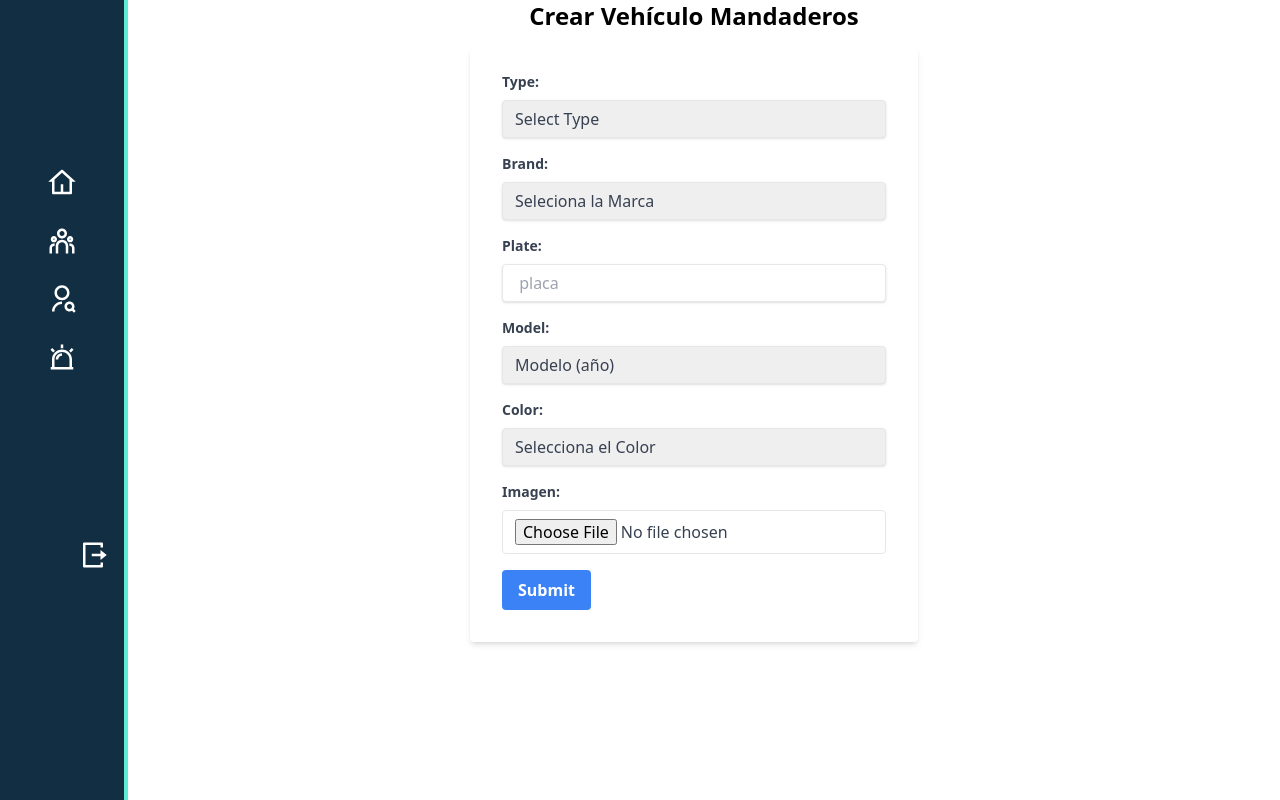
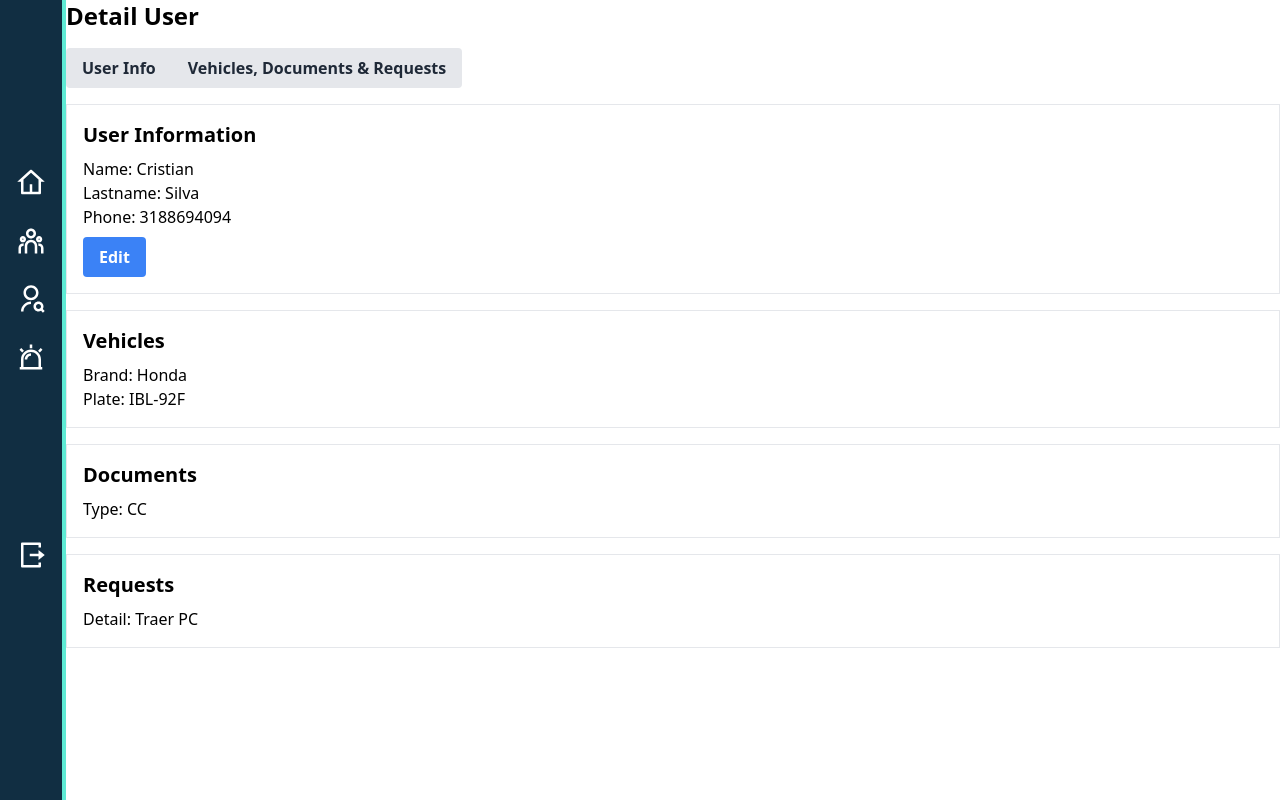
Before and after one commit to criyeurgo91/mandaderoFront, a React (Vite) app: page /users/detail in a window 1280 px wide. Built offline with nearby package versions, Linux system fonts and the light colour scheme.

Commit message:
Se actualiza Rutas y se modifica algunos componentes

```diff
--- a/src/Components/Navbar/Sidebar.jsx
+++ b/src/Components/Navbar/Sidebar.jsx
@@ -1,5 +1,11 @@
 import { Link, useNavigate } from "react-router-dom";
-import {RiHome4Line, RiTeamLine, RiUserSearchLine, RiAlarmWarningLine, RiLogoutBoxRLine,} from "react-icons/ri";
+import {
+  RiHome4Line,
+  RiTeamLine,
+  RiUserSearchLine,
+  RiAlarmWarningLine,
+  RiLogoutBoxRLine,
+} from "react-icons/ri";
 
 const Sidebar = () => {
   const navigate = useNavigate();
@@ -9,24 +15,24 @@ const Sidebar = () => {
   };
 
   return (
-    <div className="bg-primary-900 h-full border-e-4 border-teal-300 absolute inset-y-0 left-0 w-32">
+    <div className="bg-primary-900 h-full border-e-4 border-teal-300">
       <nav className="flex flex-col gap-3 place-self-center py-40">
         <Link
-          to="/dashboardAdmin"
+          to="/Admin"
           className="flex items-center gap-10 justify-center text-3xl text-white py-2 px-4 rounded-tr-[20px] hover:bg-teal-300"
         >
           <RiHome4Line />
         </Link>
 
         <Link
-          to="/Userlist"
+          to="manders"
           className="flex items-center gap-4 justify-center text-3xl text-white py-2 px-4 rounded-tr-[20px] hover:bg-teal-300"
         >
           <RiTeamLine />
         </Link>
 
         <Link
-          to="infoUsers"
+          to="users"
           className="flex items-center gap-4 justify-center text-3xl text-white py-2 px-4 rounded-tr-[20px] hover:bg-teal-300"
         >
           <RiUserSearchLine />
--- a/src/Components/User/UserList.jsx
+++ b/src/Components/User/UserList.jsx
@@ -1,6 +1,6 @@
-import  { useState, useEffect } from 'react';
+import React, { useState, useEffect } from 'react';
 import axios from 'axios';
-import LayoutComp from '../Layout/LayoutComp';
+import { NavLink } from 'react-router-dom';
 
 function UserList() {
   const [users, setUsers] = useState([]);
@@ -99,17 +99,27 @@ function UserList() {
                     Edit
                   </button>
                   <button
-                    className="bg-red-500 hover:bg-red-700 text-white font-bold py-1 px-2 rounded"
+                    className="bg-red-500 hover:bg-red-700 text-white font-bold py-1 px-2 rounded mr-2"
                     onClick={() => handleDelete(user.id_user)}
                   >
                     Delete
                   </button>
+                  <NavLink to={`./detail`}>
+                    <button className="bg-emerald-500 hover:bg-emerald-700 text-white font-bold py-1 px-2 rounded">
+                    View
+                    </button>
+                  </NavLink>
                 </td>
               </tr>
             ))}
           </tbody>
         </table>
       </div>
+      <NavLink to="./createuser">
+        <button className="fixed bottom-4 right-4 bg-blue-500 hover:bg-blue-700 text-white font-bold py-2 px-4 rounded">
+          Create User
+        </button>
+      </NavLink>
     </div>
   );
 }
--- a/src/Pages/App/App.jsx
+++ b/src/Pages/App/App.jsx
@@ -1,11 +1,14 @@
-import { BrowserRouter as Router } from 'react-router-dom';
-import Home from '../Home/index';
+import { BrowserRouter, Route, Routes} from 'react-router-dom';
+import AdminRoutes from '../../Routes/AdminRoutes';
 
 function App() {
   return (
-    <Router>
-      <Home />
-    </Router>
+    <BrowserRouter>
+      <Routes>
+        <Route path='/*' element={<AdminRoutes/>} />
+        <Route path='/Admin/*' element={<AdminRoutes/>} />
+      </Routes>
+    </BrowserRouter>
   );
 }
 
--- a/src/Pages/Home/index.jsx
+++ b/src/Pages/Home/index.jsx
@@ -1,10 +1,10 @@
-import { Link } from "react-router-dom";
-import Sidebar from "../../Components/Navbar/Sidebar";
-import LayoutComp from "../../Components/Layout/LayoutComp";
+import React from "react";
 
 function Home() {
   return (
-    <LayoutComp/>
+    <>
+      <p>Esto esta Pendiente!</p>
+    </>
   );
 }
 
--- /dev/null
+++ b/src/Pages/User/DetailUser.jsx
@@ -0,0 +1,126 @@
+import React from 'react';
+
+function DetailUser() {
+   const user = {
+        "id_user": 2,
+        "image_user": null,
+        "name_user": "Cristian",
+        "lastname_user": "Silva",
+        "phone_user": "3188694094",
+        "dateregister_user": "2024-03-05T02:23:05.137881Z",
+        "dateupdate_user": "2024-03-05T02:23:05.137881Z",
+        "ismander_user": false,
+        "account_id_account": 1
+    };
+    const vehicles = [
+        {
+            "id_vehicle": 1,
+            "image_vehicle": "http://127.0.0.1:8000/media/imgVehicles/NS_1005775_P_3008187.png",
+            "brand_vehicle": "Honda",
+            "plate_vehicle": "IBL-92F",
+            "model_vehicle": "2021",
+            "color_vehicle": "Azul",
+            "type_vehicle": "bike",
+            "isverified_vehicle": false,
+            "dateregister_vehicle": "2024-03-05T04:18:25.312166Z",
+            "dateupdate_vehicle": "2024-03-05T04:18:25.312166Z",
+            "dateverified_vehicle": "2024-03-05T04:18:25.312166Z",
+            "user_id_user": 2
+        }
+    ];
+    const documents = [
+        {
+            "id_document": 1,
+            "image_document": "http://127.0.0.1:8000/media/imgDocs/NS_10057735_P_3008183.png",
+            "isdocument_vehicle": true,
+            "isverified_document": true,
+            "type_document": "CC",
+            "dateregister_document": "2024-03-05T05:57:45.862345Z",
+            "dateupdate_document": "2024-03-05T05:57:45.862345Z",
+            "dateverified_document": "2024-03-05T00:57:00Z",
+            "user_id_user": 3
+        }
+    ];
+
+    const requests = [
+        {
+            "id_request": 5,
+            "detail_request": "Traer PC",
+            "status_request": "Pendiente",
+            "dateregister_request": "2024-03-05T05:58:30.611013Z",
+            "dateupdate_request": "2024-03-05T05:58:30.611013Z",
+            "service_id_service": 1,
+            "user_id_user": 2
+        }
+    ];
+
+    return (
+        <div className="container mx-auto">
+            {/* Encabezado de la página */}
+            <h2 className="text-2xl font-bold mb-4">Detail User</h2>
+
+            {/* Pestañas */}
+            <div className="mb-4">
+                <button className="bg-gray-200 hover:bg-gray-300 text-gray-800 font-semibold py-2 px-4 rounded-l">
+                    User Info
+                </button>
+                <button className="bg-gray-200 hover:bg-gray-300 text-gray-800 font-semibold py-2 px-4 rounded-r">
+                    Vehicles, Documents & Requests
+                </button>
+            </div>
+
+            {/* Contenido de las pestañas */}
+            {/* Pestaña de información del usuario */}
+            <div className="border p-4 mb-4">
+                <h3 className="text-xl font-bold mb-2">User Information</h3>
+                {/* Mostrar la información del usuario */}
+                <p>Name: {user.name_user}</p>
+                <p>Lastname: {user.lastname_user}</p>
+                <p>Phone: {user.phone_user}</p>
+                {/* Botón para editar */}
+                <button className="bg-blue-500 hover:bg-blue-700 text-white font-bold py-2 px-4 rounded mt-2">
+                    Edit
+                </button>
+            </div>
+
+            {/* Pestaña de vehículos */}
+            <div className="border p-4 mb-4">
+                <h3 className="text-xl font-bold mb-2">Vehicles</h3>
+                {/* Mostrar la información de los vehículos */}
+                {vehicles.map(vehicle => (
+                    <div key={vehicle.id_vehicle}>
+                        <p>Brand: {vehicle.brand_vehicle}</p>
+                        <p>Plate: {vehicle.plate_vehicle}</p>
+                        {/* Otros campos de información del vehículo */}
+                    </div>
+                ))}
+            </div>
+
+            {/* Pestaña de documentos */}
+            <div className="border p-4 mb-4">
+                <h3 className="text-xl font-bold mb-2">Documents</h3>
+                {/* Mostrar la información de los documentos */}
+                {documents.map(document => (
+                    <div key={document.id_document}>
+                        <p>Type: {document.type_document}</p>
+                        {/* Otros campos de información del documento */}
+                    </div>
+                ))}
+            </div>
+
+            {/* Pestaña de solicitudes */}
+            <div className="border p-4 mb-4">
+                <h3 className="text-xl font-bold mb-2">Requests</h3>
+                {/* Mostrar la información de las solicitudes */}
+                {requests.map(request => (
+                    <div key={request.id_request}>
+                        <p>Detail: {request.detail_request}</p>
+                        {/* Otros campos de información de la solicitud */}
+                    </div>
+                ))}
+            </div>
+        </div>
+    );
+}
+
+export default DetailUser;
--- /dev/null
+++ b/src/Routes/AdminRoutes.jsx
@@ -0,0 +1,44 @@
+import { Routes, Route } from "react-router-dom";
+
+import Sidebar from "../Components/Navbar/Sidebar";
+import Home from "../Pages/Home";
+import UserList from "../Components/User/UserList";
+import UserForm from "../Components/Forms/UserForm";
+import VehicleForm from "../Components/Forms/VehicleForm";
+import Register from "../Pages/Register/Register";
+import VehicleList from "../Components/Vehicle/VehicleList";
+import DetailUser from "../Pages/User/DetailUser";
+
+const AdminRoutes = () => {
+    return (
+        <>
+            <div className="flex h-screen">
+                <div className="col-span-1">
+                    <Sidebar />
+                </div>
+                <main className="flex-grow overflow-y-auto">
+                    <Routes>
+                        <Route path='/' element={<Home />} />
+                        <Route path='accounts' element={<Home />} />
+                        <Route path='accounts/createaccount' element={<Register />} />
+                        <Route path='users' element={<UserList />} />
+                        <Route path='users/createUser' element={<UserForm />} />
+                        <Route path='users/detail' element={<DetailUser />} />
+                        <Route path='vehicles' element={<VehicleList />} />
+                        <Route path='vehicles/createvehicle' element={<VehicleForm />} />
+                        <Route path='manders' element={<Home />} />
+                        <Route path='manders/createmanders' element={<Home />} />
+                        <Route path='services' element={<Home />} />
+                        <Route path='services/createservice' element={<Home />} />
+                        <Route path='request' element={<Home />} />
+                        <Route path='request/createrequest' element={<Home />} />
+                        <Route path='requestmanager' element={<Home />} />
+                        <Route path='requestmanager/createrequestmanager' element={<Home />} />
+                    </Routes>
+                </main>
+            </div>
+        </>
+    );
+}
+
+export default AdminRoutes;
```
